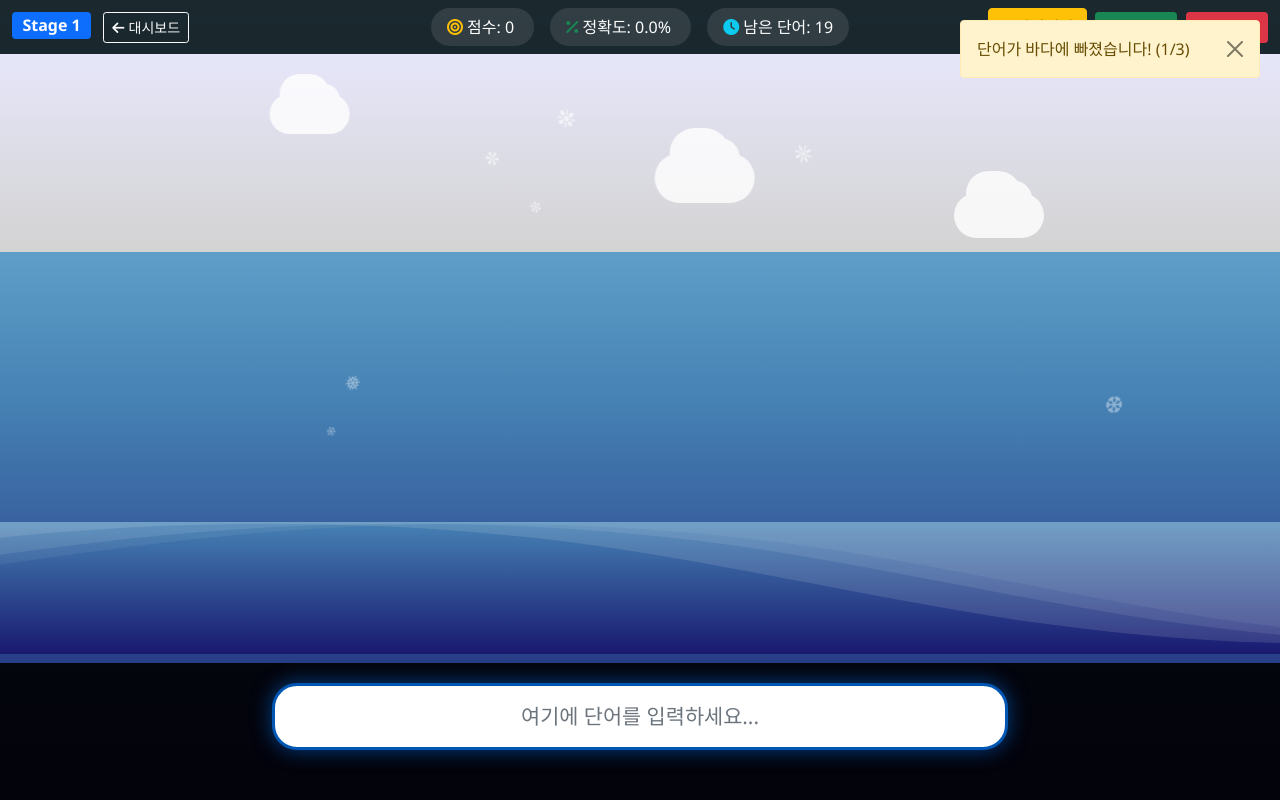
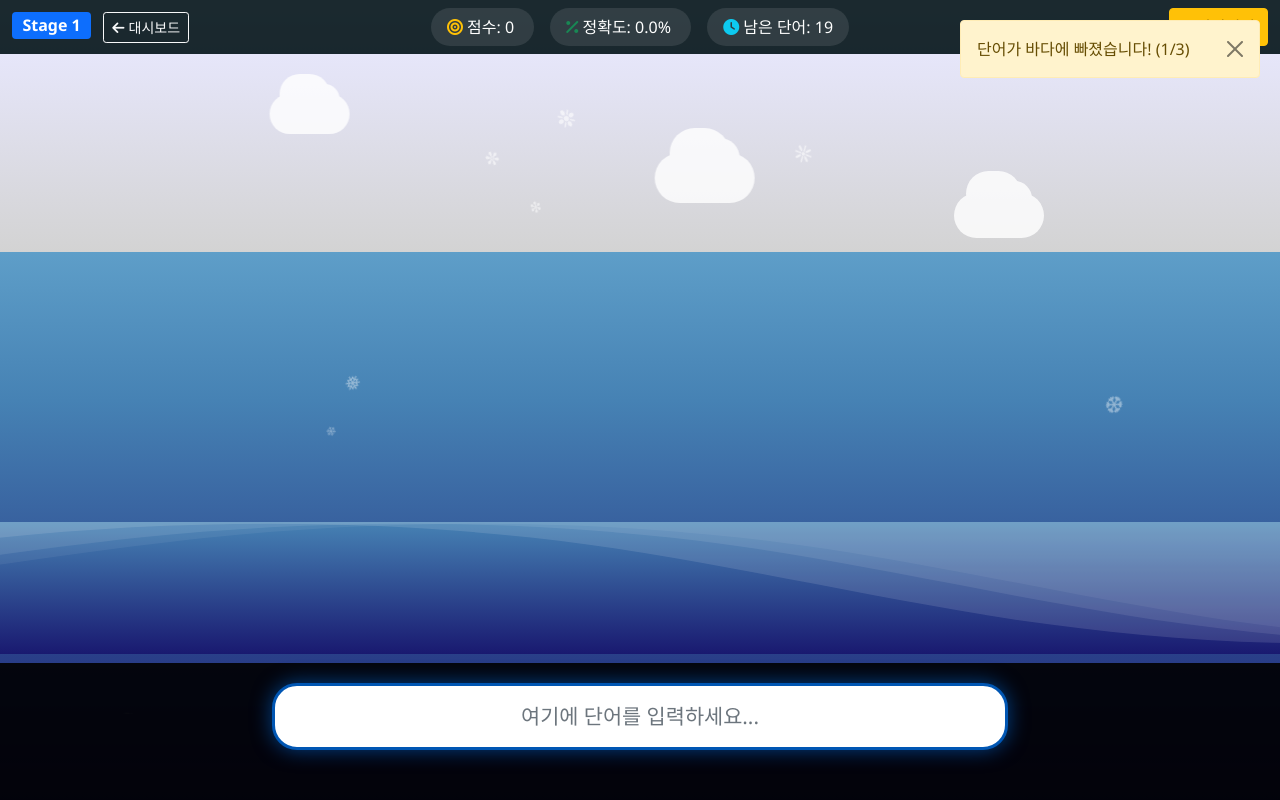
Before and after one commit to changheecho/typing, a Flask app: page /game/1 in a window 1280 px wide. Run offline with Flask 3, Linux system fonts and the light colour scheme; a user stored in the database is signed in.

Commit message:
테스트 버튼 삭제

```diff
--- a/templates/game.html
+++ b/templates/game.html
@@ -36,8 +36,6 @@
                     <button id="pauseBtn" class="btn btn-warning">
                         <i class="fas fa-pause"></i> 일시정지
                     </button>
-                    <button onclick="testGameCompleteModal()" class="btn btn-success btn-sm ms-1">완료테스트</button>
-                    <button onclick="testGameOverModal()" class="btn btn-danger btn-sm ms-1">오버테스트</button>
                 </div>
             </div>
         </div>
@@ -119,7 +117,6 @@
                 </div>
             </div>
             <div class="modal-footer">
-                <button type="button" class="btn btn-warning btn-sm" onclick="alert('완료 모달 버튼 클릭 테스트 성공!');">테스트</button>
                 <button type="button" class="btn btn-secondary" onclick="return handleCompleteDashboard();">대시보드로</button>
                 <button type="button" class="btn btn-primary" onclick="return handleCompleteNextStage();" id="nextStageBtn">다음 단계</button>
             </div>
@@ -145,7 +142,6 @@
                 </div>
             </div>
             <div class="modal-footer">
-                <button type="button" class="btn btn-warning btn-sm" onclick="alert('버튼 클릭 테스트 성공!');">테스트</button>
                 <button type="button" class="btn btn-secondary" onclick="return handleGameOverDashboard();">대시보드로</button>
                 <button type="button" class="btn btn-primary" onclick="return handleGameOverRestart();">다시 시도</button>
             </div>
@@ -194,95 +190,6 @@
         location.reload();
     }
 
-    // 버튼 클릭 테스트 함수
-    function testButtonClick() {
-        console.log('버튼 클릭 테스트');
-        alert('버튼이 정상적으로 클릭되었습니다!');
-    }
-
-    // 모달 테스트 함수들
-    function testGameCompleteModal() {
-        console.log('게임 완료 모달 테스트 시작');
-        const modalElement = document.getElementById('gameCompleteModal');
-        console.log('모달 요소:', modalElement);
-
-        if (modalElement) {
-            console.log('모달 요소 발견, 클래스 추가 전:', modalElement.className);
-            console.log('모달 스타일 상태:', {
-                display: modalElement.style.display,
-                visibility: modalElement.style.visibility,
-                position: modalElement.style.position
-            });
-
-            modalElement.classList.add('force-show');
-            console.log('show-modal 클래스 추가 후:', modalElement.className);
-
-            // 강제로 스타일 적용
-            modalElement.style.display = 'flex';
-            modalElement.style.position = 'fixed';
-            modalElement.style.top = '0';
-            modalElement.style.left = '0';
-            modalElement.style.width = '100vw';
-            modalElement.style.height = '100vh';
-            modalElement.style.backgroundColor = 'rgba(0,0,0,0.8)';
-            modalElement.style.zIndex = '99999';
-            modalElement.style.alignItems = 'center';
-            modalElement.style.justifyContent = 'center';
-
-            console.log('인라인 스타일 적용 후:', modalElement.style.cssText);
-            console.log('계산된 스타일:', window.getComputedStyle(modalElement).display);
-
-        } else {
-            console.error('게임 완료 모달 요소를 찾을 수 없습니다');
-        }
-    }
-
-    function testGameOverModal() {
-        console.log('게임 오버 모달 테스트 시작');
-        const modalElement = document.getElementById('gameOverModal');
-        console.log('모달 요소:', modalElement);
-
-        if (modalElement) {
-            console.log('모달 요소 발견, 클래스 추가 전:', modalElement.className);
-            console.log('모달 현재 위치:', modalElement.getBoundingClientRect());
-            console.log('모달 부모 요소:', modalElement.parentElement);
-
-            modalElement.classList.add('force-show');
-            console.log('show-modal 클래스 추가 후:', modalElement.className);
-
-            // 강제로 스타일 적용
-            modalElement.style.display = 'flex';
-            modalElement.style.position = 'fixed';
-            modalElement.style.top = '0';
-            modalElement.style.left = '0';
-            modalElement.style.width = '100vw';
-            modalElement.style.height = '100vh';
-            modalElement.style.backgroundColor = 'rgba(0,0,0,0.8)';
-            modalElement.style.zIndex = '99999';
-            modalElement.style.alignItems = 'center';
-            modalElement.style.justifyContent = 'center';
-            modalElement.style.visibility = 'visible';
-            modalElement.style.opacity = '1';
-
-            console.log('인라인 스타일 적용 후:', modalElement.style.cssText);
-            console.log('계산된 스타일 display:', window.getComputedStyle(modalElement).display);
-            console.log('계산된 스타일 position:', window.getComputedStyle(modalElement).position);
-            console.log('계산된 스타일 zIndex:', window.getComputedStyle(modalElement).zIndex);
-            console.log('계산된 스타일 visibility:', window.getComputedStyle(modalElement).visibility);
-
-            // 모달 다이얼로그도 확인
-            const modalDialog = modalElement.querySelector('.modal-dialog');
-            if (modalDialog) {
-                console.log('모달 다이얼로그 발견:', modalDialog);
-                console.log('모달 다이얼로그 위치:', modalDialog.getBoundingClientRect());
-                modalDialog.style.display = 'block';
-                modalDialog.style.margin = 'auto';
-            }
-
-        } else {
-            console.error('게임 오버 모달 요소를 찾을 수 없습니다');
-        }
-    }
 
     // 모달 닫기 함수
     function closeModal(modalId) {
```
